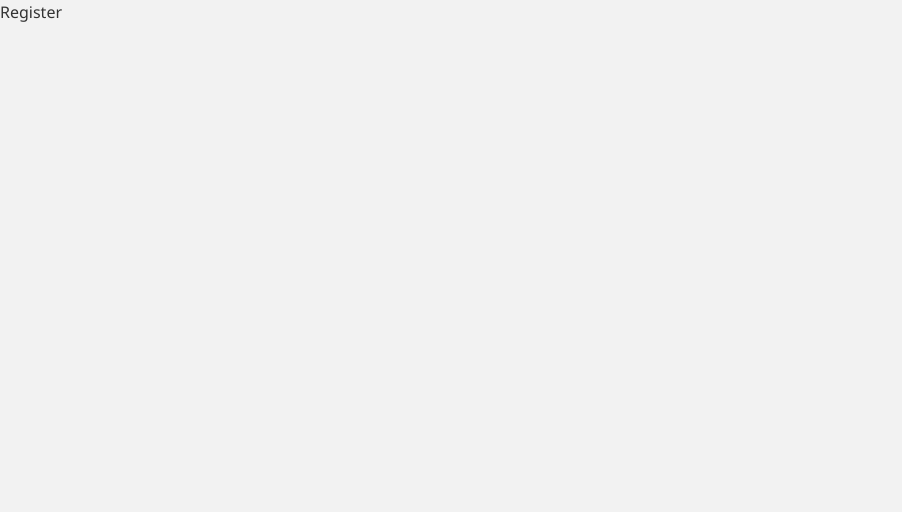
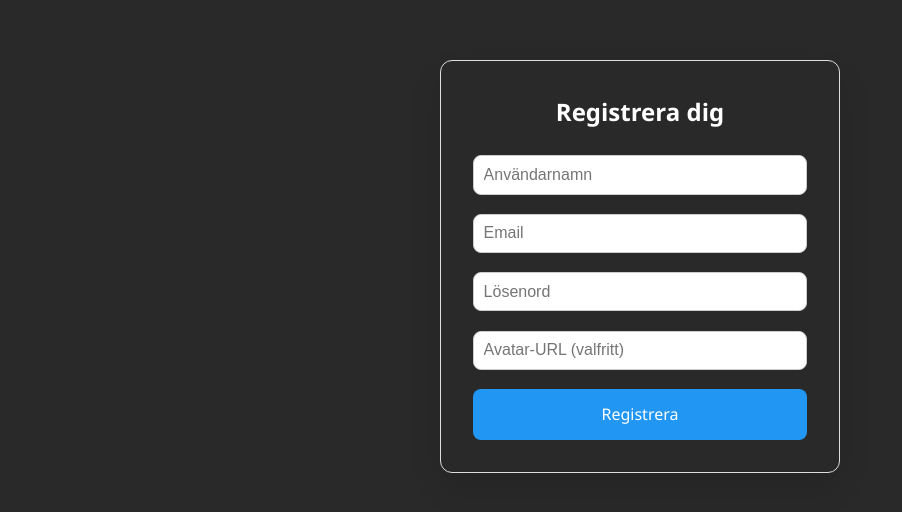
Before and after one commit to ogge2319/chat-app, a React (Vite) app: page /register in a window 1280 px wide. Shown: the top 512 px of the page, without its empty margins (0-902 px from the left). Built offline with nearby package versions, Linux system fonts and the light colour scheme; no server answers.

Commit message:
fixat register komponenten

```diff
--- a/package.json
+++ b/package.json
@@ -10,6 +10,7 @@
     "preview": "vite preview"
   },
   "dependencies": {
+    "axios": "^1.9.0",
     "react": "^19.1.0",
     "react-dom": "^19.1.0",
     "react-router-dom": "^7.6.1"
--- a/src/Landing/Landing.jsx
+++ b/src/Landing/Landing.jsx
@@ -11,10 +11,10 @@ function Landing() {
       <p>Chatta snabbt och säkert online</p>
       <div className="button-group">
         <Link to="/register">
-          <button className="btn-register">Register</button>
+          <button className="btn-register">Registrera</button>
         </Link>
         <Link to="/login">
-          <button className="btn-login">Login</button>
+          <button className="btn-login">Logga in</button>
         </Link>
       </div>
     </div>
--- a/src/Register/Register.jsx
+++ b/src/Register/Register.jsx
@@ -1,8 +1,84 @@
 import React from 'react'
-import "./register.css"
-const Register = () => {
+import { useState, useEffect } from 'react'
+import { useNavigate } from 'react-router-dom'
+import { getCSRFToken, registerUser } from '../services/authService'
+import "../Register/register.css"
+
+function Register() {
+
+  const navigate = useNavigate();
+
+  const [formData, setFormData] = useState({
+    username: "",
+    email: "",
+    password: "",
+    avatar: ""
+  });
+
+  const [error, setError] = useState();
+  const [success, setSuccess] = useState();
+
+  const handleChange = (e) => {
+    setFormData(prev => ({
+      ...prev,
+      [e.target.name]: e.target.value
+    }))
+  }
+
+  const handleSubmit = async (e) => {
+    e.preventDefault();
+    setError("");
+    setSuccess("");
+
+    try {
+      const csrf = await getCSRFToken();
+      await registerUser(formData, csrf)
+      setSuccess("Registreringen lyckades! Du skickas till inloggning...")
+      setTimeout(() => navigate("/login", 1500))
+    } catch (err) {
+      setError(err.message || "Något gick fel vid registrering.")
+    }
+  }
   return (
-    <div>Register</div>
+    <div className="register-wrapper">
+      <h2>Registrera dig</h2>
+      <form onSubmit={handleSubmit} className="register-form">
+
+        <input type="text"
+          name="username"
+          placeholder="Användarnamn"
+          value={formData.username}
+          onChange={handleChange}
+          required
+        />
+
+        <input type="email"
+          name="email"
+          placeholder="Email"
+          value={formData.email}
+          onChange={handleChange}
+          required
+        />
+
+        <input type="password"
+          name="password"
+          placeholder="Lösenord"
+          value={formData.password}
+          onChange={handleChange}
+          required
+        />
+
+        <input type="text"
+          name="avatar"
+          placeholder="Avatar-URL (valfritt)"
+          value={formData.avatar}
+          onChange={handleChange}
+        />
+        <button type="submit">Registrera</button>
+      </form>
+      {error && <p className="error">{error}</p>}
+      {success && <p className="success">{success}</p>}
+    </div>
   )
 }
 
--- a/src/Register/register.css
+++ b/src/Register/register.css
@@ -0,0 +1,77 @@
+
+.register-wrapper {
+  max-width: 400px;
+  margin: 60px auto;
+  padding: 2rem;
+  border: 1px solid #ddd;
+  border-radius: 12px;
+  background-color: var(--color-bg);
+  color: var(--color-text);
+  box-shadow: 0 16px 32px rgba(0, 0, 0, 0.1);
+}
+
+
+.register-wrapper h2 {
+  text-align: center;
+  margin-bottom: 1.5rem;
+  color: var(--color-text);
+}
+
+
+.register-form label {
+  display: block;
+  margin-bottom: 0.5rem;
+  font-weight: bold;
+  color: #444;
+}
+
+.register-form input {
+  width: 100%;
+  padding: 0.6rem;
+  margin-bottom: 1.2rem;
+  border: 1px solid #ccc;
+  border-radius: 8px;
+  font-size: 1rem;
+  transition: border-color 0.3s;
+}
+
+.register-form input:focus {
+  outline: none;
+  border-color: #5b9bd5;
+}
+
+
+.register-form button {
+  width: 100%;
+  padding: 0.8rem;
+  background-color: var(--color-register);
+  color: white;
+  border: none;
+  border-radius: 8px;
+  font-size: 1rem;
+  cursor: pointer;
+  transition: background-color 0.3s;
+}
+
+.register-form button:hover {
+ background-color: var(--color-register-hover);
+}
+
+
+.error {
+  color: red;
+  background-color: #ffe0e0;
+  padding: 0.5rem;
+  border-radius: 6px;
+  margin-bottom: 1rem;
+  text-align: center;
+}
+
+.success {
+  color: green;
+  background-color: #e0ffe6;
+  padding: 0.5rem;
+  border-radius: 6px;
+  margin-bottom: 1rem;
+  text-align: center;
+}
--- a/src/index.css
+++ b/src/index.css
@@ -28,7 +28,7 @@
 
 body {
   font-family: 'Segoe UI', Tahoma, Geneva, Verdana, sans-serif;
-  background-color: #f2f2f2;
+  background-color: var(--color-bg);
   color: #333;
   line-height: 1.6;
   min-height: 100vh;
```
Also changed, not shown: 1 other file (tests, documents, lock files or other folders).
